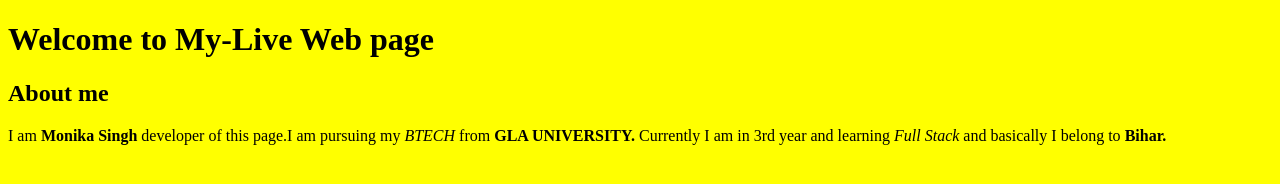
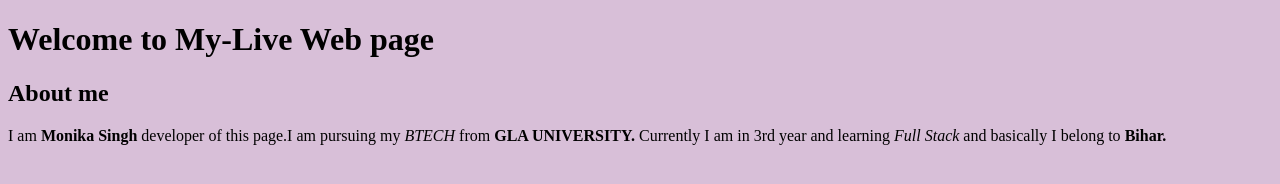
Before and after one commit to monika4701/full-stack-assingment, a plain HTML site: page Assingment-1.html in a window 1280 px wide. Drawn offline with Linux system fonts and the light colour scheme.

Commit message:
title name changed

```diff
--- a/Assingment-1.html
+++ b/Assingment-1.html
@@ -1,9 +1,9 @@
 <!DOCTYPE html>
 <html>
 <head>
-    <title >Assingment 1</title>
+    <title >Assingment-1 live with git</title>
 </head>
-<body style="background-color:yellow;">
+<body style="background-color: thistle;">
   <h1  style="font-family:red;"> Welcome to My-Live Web page</h1>
   <h2>About me</h2>
   <p>I am <b>Monika Singh</b> developer of this page.I am pursuing my
```
